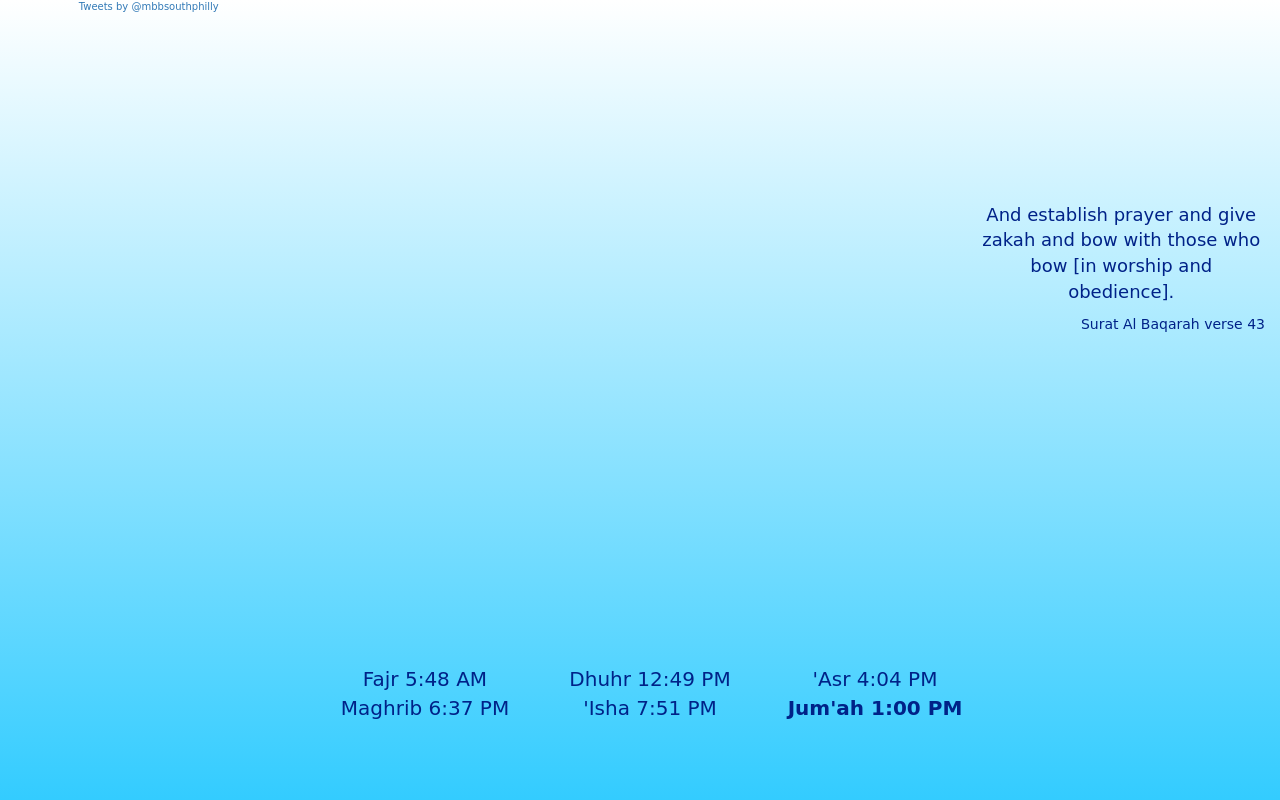
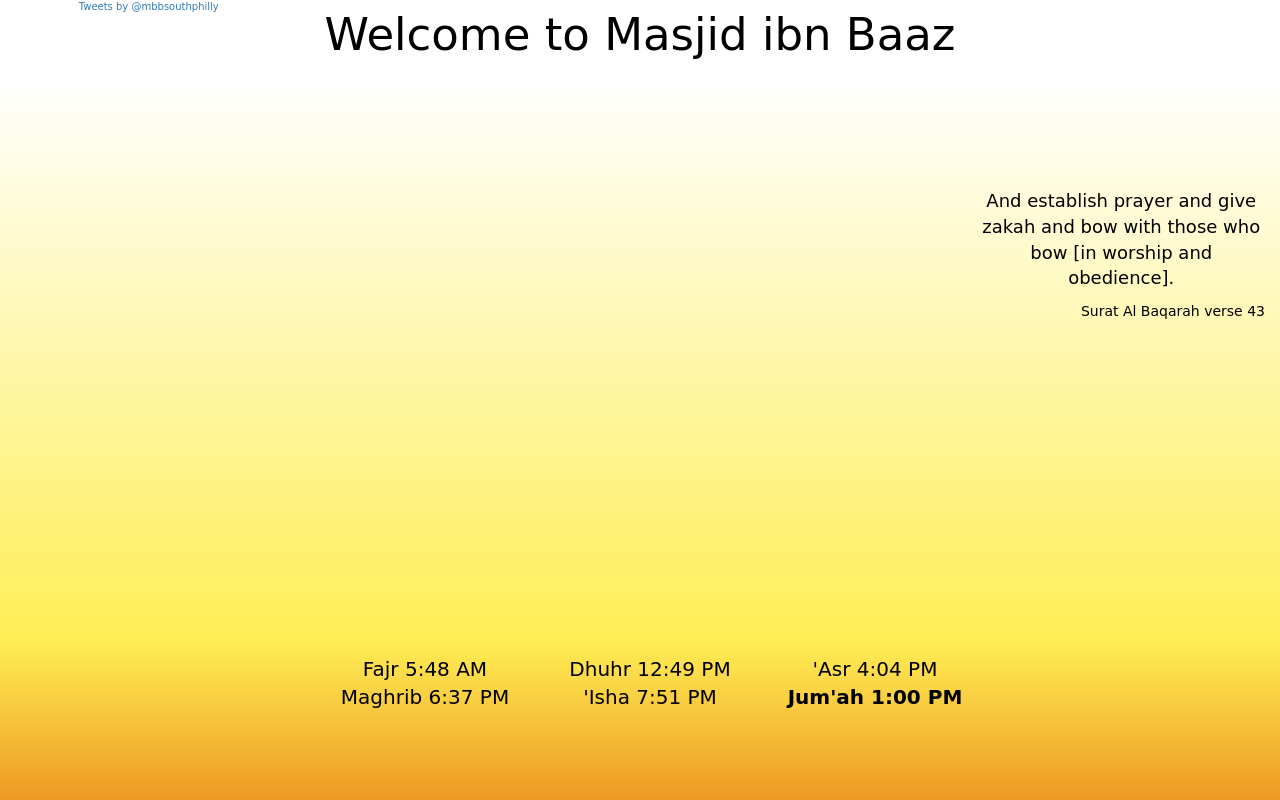
Before and after one commit to DeenDisplays/legacy, a plain HTML site: page mbb/index.html in a window 1280 px wide. Shown: the top 800 px of the page. Drawn offline with nearby package versions, Linux system fonts and the light colour scheme; no server answers; a web font is replaced by a local one.

Commit message:
mbb aesthetic changes, adding heading

```diff
--- a/mbb/index.html
+++ b/mbb/index.html
@@ -26,6 +26,7 @@
                             <script>!function(d,s,id){var js,fjs=d.getElementsByTagName(s)[0],p=/^http:/.test(d.location)?'http':'https';if(!d.getElementById(id)){js=d.createElement(s);js.id=id;js.src=p+"://platform.twitter.com/widgets.js";fjs.parentNode.insertBefore(js,fjs);}}(document,"script","twitter-wjs");</script>
     </div>
     <div class="col-xs-6">
+      <div class="row"><h1>Welcome to Masjid ibn Baaz</h1></div>
       <div class="row">
         <div class="col-xs-12" id="announcements"></div>
       </div>
--- a/mbb/style.css
+++ b/mbb/style.css
@@ -1,7 +1,7 @@
 body {
   background-color: white;
-  background: -webkit-linear-gradient(top, #FFF 0%,#33CCff 100%);
-  color: #028;
+  background: -webkit-linear-gradient(top, #FFF 10%, #FE5 80%,#E92 100%);
+  color: #000;
   text-align:center;
   font-size: 10px;
   font-family: 'Redressed', cursive;
@@ -14,7 +14,7 @@ body {
 }
 
 h1 {
-  font-size: 2.5em;
+  font-size: 4.5em;
 }
 
 h2 {
@@ -23,7 +23,7 @@ h2 {
 
 #announcements {
   position: relative;
-  height: 80%;
+  height: 70%;
 }
 
 #announcements > div{
@@ -41,7 +41,7 @@ h2 {
 }
 
 .slide {
-  padding:15px;
+  padding:0px 15px;
 }
 
 #classes {
@@ -77,7 +77,7 @@ h2 {
   position: relative;
   display: block;
   padding: 10px;
-  margin-top: -30px;
+  margin-top: -40px;
 }
 
 #benefits div {
```
